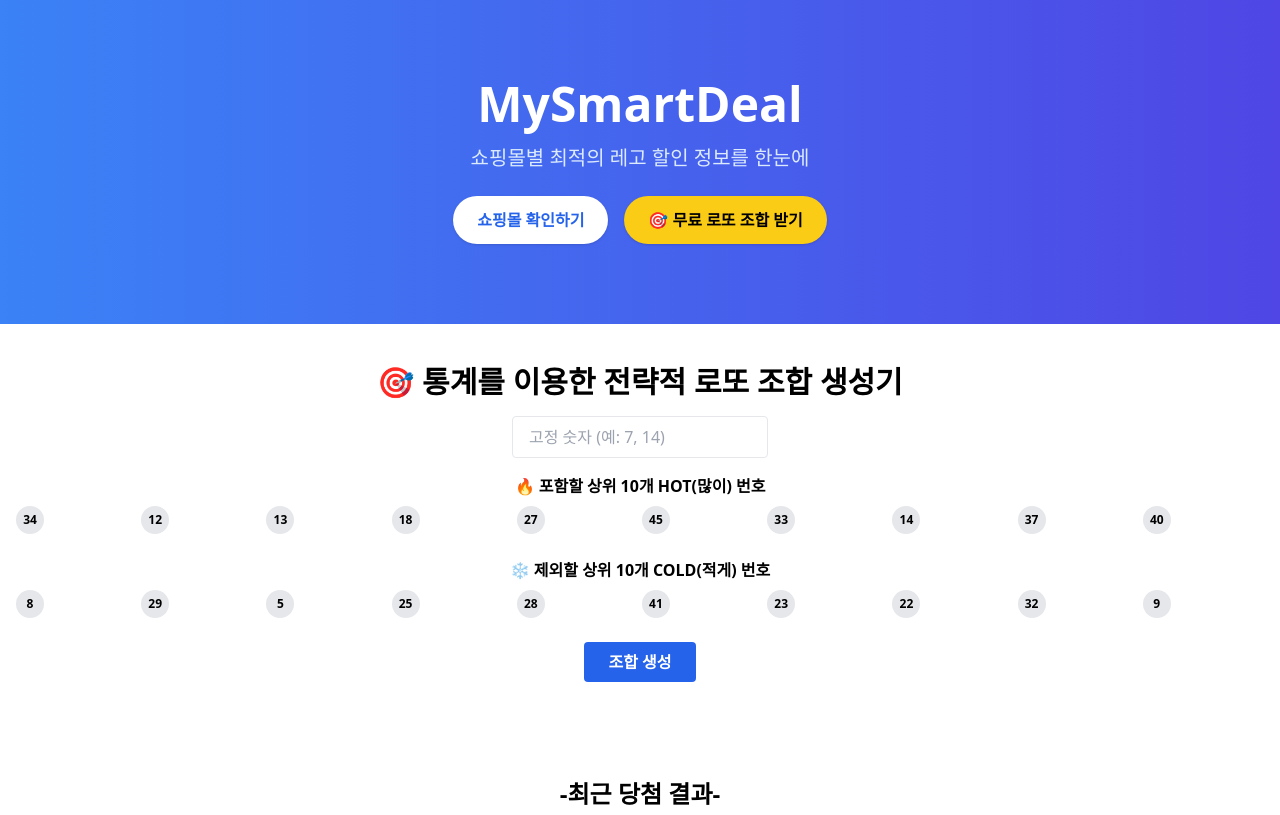
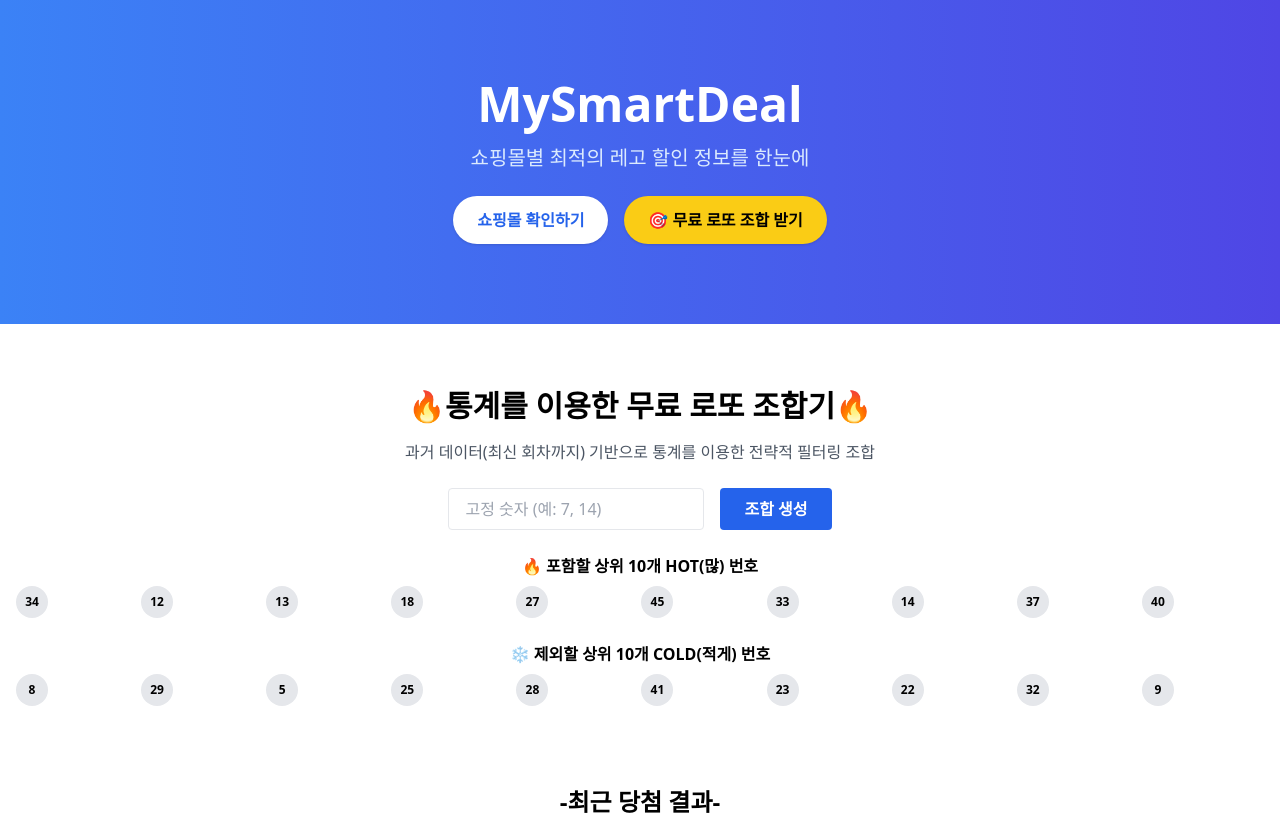
Before and after one commit to mysmartdeal/mysmartdeal, a Next.js app: page /lotto in a window 1280 px wide. Shown: the top 815 px of the page. Built offline with nearby package versions, Linux system fonts and the light colour scheme.

Commit message:
Update lotto.js

```diff
--- a/pages/lotto.js
+++ b/pages/lotto.js
@@ -6,10 +6,10 @@ import { getHotColdNumbers } from "../utils/statistics";
 export default function LottoPage() {
   const [games, setGames] = useState([]);
   const [fixed, setFixed] = useState("");
+  const [hot, setHot] = useState([]);
+  const [cold, setCold] = useState([]);
   const [selectedHot, setSelectedHot] = useState([]);
   const [excludedCold, setExcludedCold] = useState([]);
-  const [hot, setHot] = useState([]);
-  const [cold, setCold] = useState([]);
   const [generatedAt, setGeneratedAt] = useState("");
   const [gallery, setGallery] = useState([]);
 
@@ -45,31 +45,34 @@ export default function LottoPage() {
   };
 
   const handleGenerate = async () => {
+    const { hot, cold } = await getHotColdNumbers();
+
     const fixedNums = fixed
       .split(",")
       .map((n) => parseInt(n.trim()))
       .filter((n) => !isNaN(n) && n >= 1 && n <= 45);
 
-    const filteredCold = cold.filter((n) => !excludedCold.includes(n));
     const generated = [];
 
     for (let i = 0; i < 5; i++) {
       const pick = new Set(fixedNums);
 
-      const hotCopy = [...selectedHot];
-      while (pick.size < fixedNums.length + 2 && hotCopy.length > 0) {
-        const index = Math.floor(Math.random() * hotCopy.length);
-        pick.add(hotCopy.splice(index, 1)[0]);
+      // Hot 번호 2개
+      while (pick.size < fixedNums.length + 2) {
+        const n = hot[Math.floor(Math.random() * hot.length)];
+        if (!pick.has(n)) pick.add(n);
       }
 
-      while (pick.size < fixedNums.length + 3 && filteredCold.length > 0) {
-        const n = filteredCold[Math.floor(Math.random() * filteredCold.length)];
-        pick.add(n);
+      // Cold 번호 1개
+      while (pick.size < fixedNums.length + 3) {
+        const n = cold[Math.floor(Math.random() * cold.length)];
+        if (!pick.has(n)) pick.add(n);
       }
 
+      // 나머지 랜덤으로 채움 (최대 6개까지)
       while (pick.size < 6) {
         const n = Math.floor(Math.random() * 45) + 1;
-        pick.add(n);
+        if (!pick.has(n)) pick.add(n);
       }
 
       generated.push([...pick].sort((a, b) => a - b));
@@ -81,10 +84,13 @@ export default function LottoPage() {
 
   return (
     <Layout>
-      <div className="container mx-auto py-10 px-4 text-center">
-        <h1 className="text-3xl font-bold mb-4">🎯 통계를 이용한 전략적 로또 조합 생성기</h1>
+      <div className="container mx-auto py-16 px-4 text-center">
+        <h1 className="text-3xl font-bold mb-4">🔥통계를 이용한 무료 로또 조합기🔥</h1>
+        <p className="text-gray-600 mb-6">
+          과거 데이터(최신 회차까지) 기반으로 통계를 이용한 전략적 필터링 조합
+        </p>
 
-        <div className="mb-4">
+        <div className="flex flex-col sm:flex-row justify-center gap-4 mb-6">
           <input
             type="text"
             value={fixed}
@@ -92,16 +98,23 @@ export default function LottoPage() {
             placeholder="고정 숫자 (예: 7, 14)"
             className="border px-4 py-2 rounded w-64"
           />
+          <button
+            onClick={handleGenerate}
+            className="bg-blue-600 text-white font-semibold px-6 py-2 rounded hover:bg-blue-700 transition"
+          >
+            조합 생성
+          </button>
         </div>
 
+        {/* HOT 번호 선택 */}
         <div className="mb-6">
-          <h3 className="font-semibold mb-2">🔥 포함할 상위 10개 HOT(많이) 번호</h3>
-          <div className="grid grid-cols-5 sm:grid-cols-10 gap-1 justify-center mb-2">
+          <h3 className="font-semibold mb-2">🔥 포함할 상위 10개 HOT(많) 번호</h3>
+          <div className="grid grid-cols-5 sm:grid-cols-10 gap-[3px] justify-center mb-2">
             {hot.map((num) => (
               <button
                 key={num}
                 onClick={() => toggleHotSelect(num)}
-                className={`w-7 h-7 rounded-full text-xs font-bold flex items-center justify-center ${
+                className={`w-8 h-8 rounded-full text-xs font-bold flex items-center justify-center ${
                   selectedHot.includes(num) ? "bg-red-500 text-white" : "bg-gray-200"
                 }`}
               >
@@ -111,14 +124,15 @@ export default function LottoPage() {
           </div>
         </div>
 
+        {/* COLD 번호 제외 */}
         <div className="mb-6">
           <h3 className="font-semibold mb-2">❄️ 제외할 상위 10개 COLD(적게) 번호</h3>
-          <div className="grid grid-cols-5 sm:grid-cols-10 gap-1 justify-center mb-2">
+          <div className="grid grid-cols-5 sm:grid-cols-10 gap-[3px] justify-center mb-2">
             {cold.map((num) => (
               <button
                 key={num}
                 onClick={() => toggleColdExclude(num)}
-                className={`w-7 h-7 rounded-full text-xs font-bold flex items-center justify-center ${
+                className={`w-8 h-8 rounded-full text-xs font-bold flex items-center justify-center ${
                   excludedCold.includes(num) ? "bg-blue-500 text-white" : "bg-gray-200"
                 }`}
               >
@@ -128,27 +142,24 @@ export default function LottoPage() {
           </div>
         </div>
 
-        <button
-          onClick={handleGenerate}
-          className="bg-blue-600 text-white font-semibold px-6 py-2 rounded hover:bg-blue-700 transition mb-4"
-        >
-          조합 생성
-        </button>
-
         {generatedAt && (
-          <div className="text-sm text-gray-500 mb-6">생성 일시: {generatedAt}</div>
+          <div className="text-sm text-gray-500 mb-4">
+            생성 일시: {generatedAt}
+          </div>
         )}
 
         {games.length > 0 && (
-          <div className="space-y-6">
+          <div className="mt-10 space-y-6">
             {games.map((game, gIdx) => (
               <div key={gIdx} className="flex justify-center gap-2 sm:gap-4">
                 {game.map((num, idx) => (
                   <span
                     key={idx}
-                    className={`w-8 h-8 sm:w-10 sm:h-10 md:w-12 md:h-12 rounded-full ${getBallColor(
-                      num
-                    )} text-xs sm:text-base md:text-lg text-black flex items-center justify-center font-bold shadow`}
+                    className={
+                      "w-8 h-8 sm:w-10 sm:h-10 md:w-12 md:h-12 rounded-full " +
+                      getBallColor(num) +
+                      " text-xs sm:text-base md:text-lg text-black flex items-center justify-center font-bold shadow"
+                    }
                   >
                     {num}
                   </span>
@@ -158,6 +169,7 @@ export default function LottoPage() {
           </div>
         )}
 
+        {/* 반응형 이미지 미리보기 */}
         <div className="mt-20 text-left max-w-5xl mx-auto">
           <h2 className="text-2xl font-bold mb-4 text-center">-최근 당첨 결과-</h2>
           <div className="flex flex-col items-center gap-6">
```
